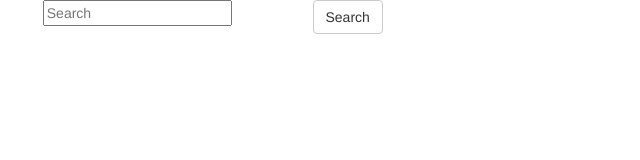
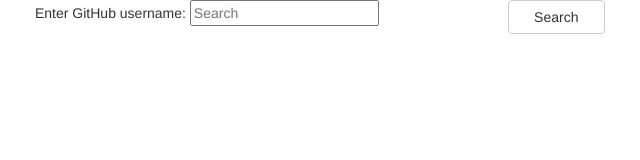
Before and after one commit to JeanneEricksonCooley/peer050115, a plain HTML site: page index.html in a window 1280 px wide. Shown: the whole page, without its empty margins (35-675 px from the left). Drawn offline with nearby package versions, Linux system fonts and the light colour scheme.

Commit message:
HTML changes to search text

```diff
--- a/index.html
+++ b/index.html
@@ -15,11 +15,11 @@
 <body>
 <div class="container">
     <div class="searchButton row">
-        <p class="col-md-3">
-            <i class="fa fa-search fa-lg"></i>&nbsp;
-            <input type="text" name="name" id="searchField" placeholder="Search"/>
-        <div class="btn btn-default searchBtn">Search</div>
+        <p class="col-md-5">
+            Enter GitHub username:&nbsp;<input type="text" name="name" id="searchField" placeholder="Search"/>
         </p>
+        <div class="btn btn-default searchBtn col-md-1">Search</div>
+
     </div>
 </div>
 
```
